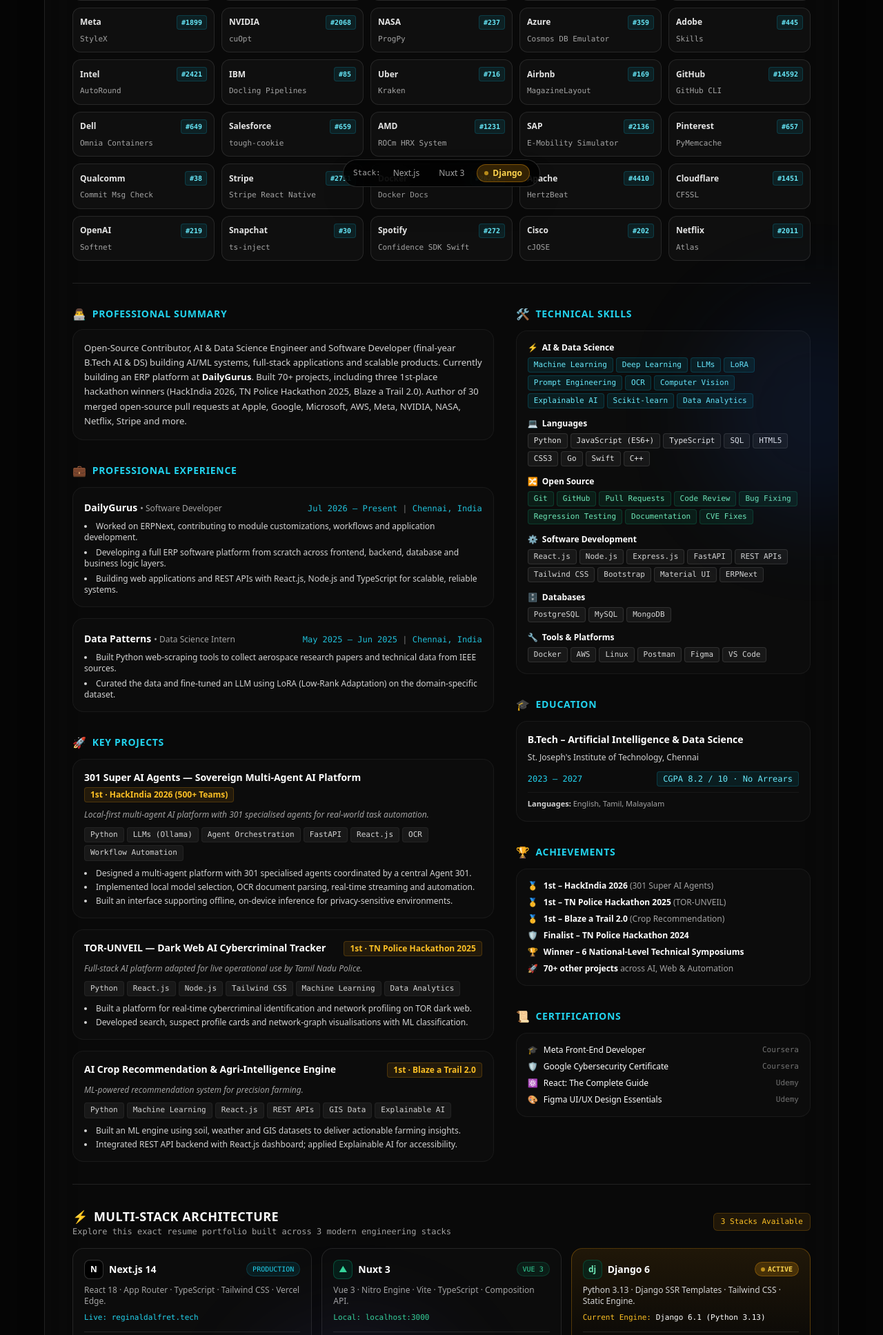
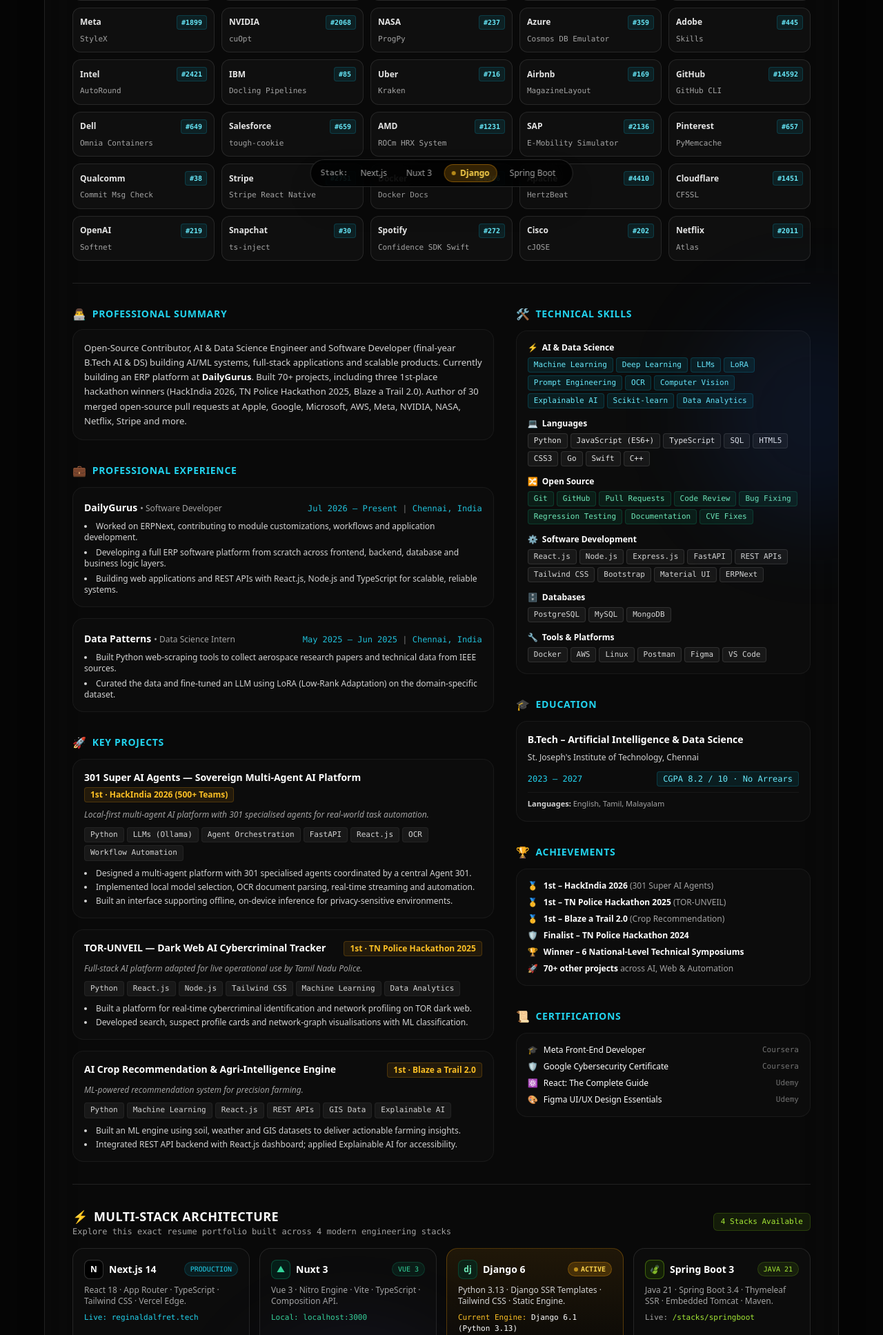
Before and after one commit to reginaldalfret/portfolio-django, a Django app: page / in a window 1280 px wide. Shown: the part 513-2448 px from the top of the page at 69% size. Run offline with Django 5.2, Linux system fonts and the light colour scheme; some libraries are stand-ins or nearby versions.

Commit message:
feat: add Spring Boot 3 stack to architecture showcase and bottom dock

```diff
--- a/portfolio/templates/portfolio/index.html
+++ b/portfolio/templates/portfolio/index.html
@@ -503,15 +503,15 @@
               <span class="text-amber-400">⚡</span> MULTI-STACK ARCHITECTURE
             </h2>
             <p class="text-xs text-neutral-400 font-mono">
-              Explore this exact resume portfolio built across 3 modern engineering stacks
+              Explore this exact resume portfolio built across 4 modern engineering stacks
             </p>
           </div>
-          <div class="text-[11px] font-mono text-amber-400 bg-amber-500/10 px-2.5 py-1 rounded-md border border-amber-500/20 self-start sm:self-auto">
-            3 Stacks Available
+          <div class="text-[11px] font-mono text-lime-400 bg-lime-500/10 px-2.5 py-1 rounded-md border border-lime-500/20 self-start sm:self-auto">
+            4 Stacks Available
           </div>
         </div>
 
-        <div class="grid grid-cols-1 md:grid-cols-3 gap-3.5">
+        <div class="grid grid-cols-1 sm:grid-cols-2 lg:grid-cols-4 gap-3.5">
           <!-- Next.js -->
           <div class="p-4 rounded-2xl bg-white/[0.02] hover:bg-white/[0.04] border border-white/10 hover:border-cyan-500/30 transition-all flex flex-col justify-between space-y-3">
             <div>
@@ -615,6 +615,39 @@
               <span class="text-amber-300 font-semibold">Current Website</span>
             </div>
           </div>
+
+          <!-- Spring Boot 3 -->
+          <div class="p-4 rounded-2xl bg-white/[0.02] hover:bg-white/[0.04] border border-white/10 hover:border-lime-500/30 transition-all flex flex-col justify-between space-y-3">
+            <div>
+              <div class="flex items-center justify-between mb-2">
+                <div class="flex items-center gap-2">
+                  <div class="w-7 h-7 rounded-lg bg-lime-950/60 border border-lime-500/40 flex items-center justify-center font-bold text-xs text-lime-400">
+                    🍃
+                  </div>
+                  <span class="font-bold text-sm text-white">Spring Boot 3</span>
+                </div>
+                <span class="text-[10px] font-mono px-2 py-0.5 rounded-full bg-lime-500/10 text-lime-400 border border-lime-500/20">
+                  JAVA 21
+                </span>
+              </div>
+              <p class="text-xs text-neutral-400 mb-2">
+                Java 21 · Spring Boot 3.4 · Thymeleaf SSR · Embedded Tomcat · Maven.
+              </p>
+              <div class="text-[11px] font-mono text-neutral-400">
+                Live: <a href="/stacks/springboot" class="text-lime-400 hover:underline">/stacks/springboot</a>
+              </div>
+            </div>
+            <div class="flex items-center gap-2 pt-2 border-t border-white/10 text-xs font-mono">
+              <a
+                href="https://github.com/reginaldalfret/portfolio-springboot"
+                target="_blank"
+                rel="noopener noreferrer"
+                class="inline-flex items-center gap-1 text-neutral-300 hover:text-lime-400 transition-colors"
+              >
+                <span>🐙 GitHub</span>
+              </a>
+            </div>
+          </div>
         </div>
       </section>
 
@@ -663,6 +696,15 @@
         <span class="w-1.5 h-1.5 rounded-full bg-amber-400 animate-pulse"></span>
         Django
       </span>
+
+      <a
+        href="/stacks/springboot"
+        target="_top"
+        class="inline-flex items-center gap-1 px-2.5 py-1 rounded-full text-neutral-400 hover:text-white hover:bg-white/10 transition-colors font-medium"
+        title="Switch to Spring Boot (Java 21)"
+      >
+        <span>Spring Boot</span>
+      </a>
     </div>
   </div>
 
```
